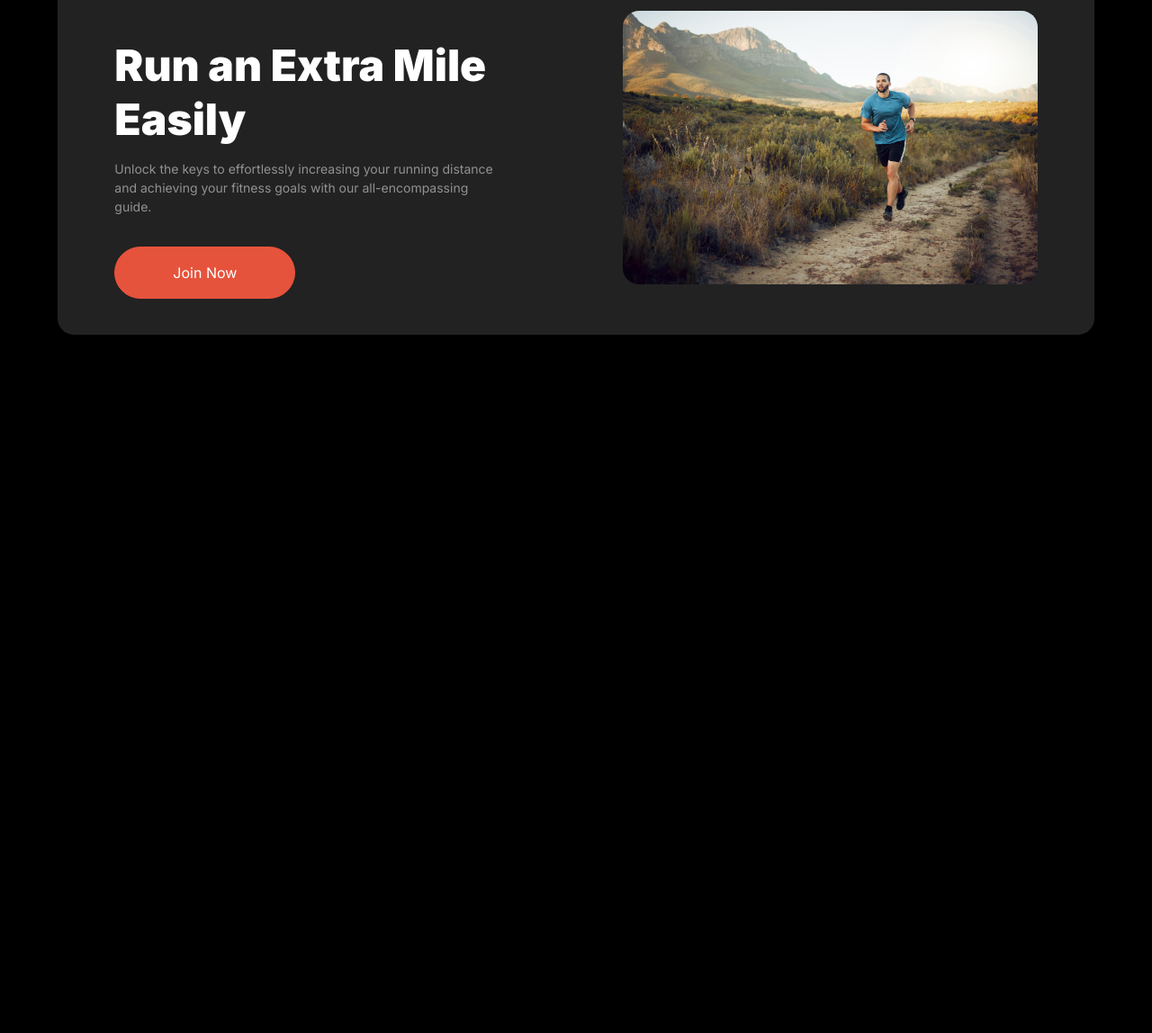
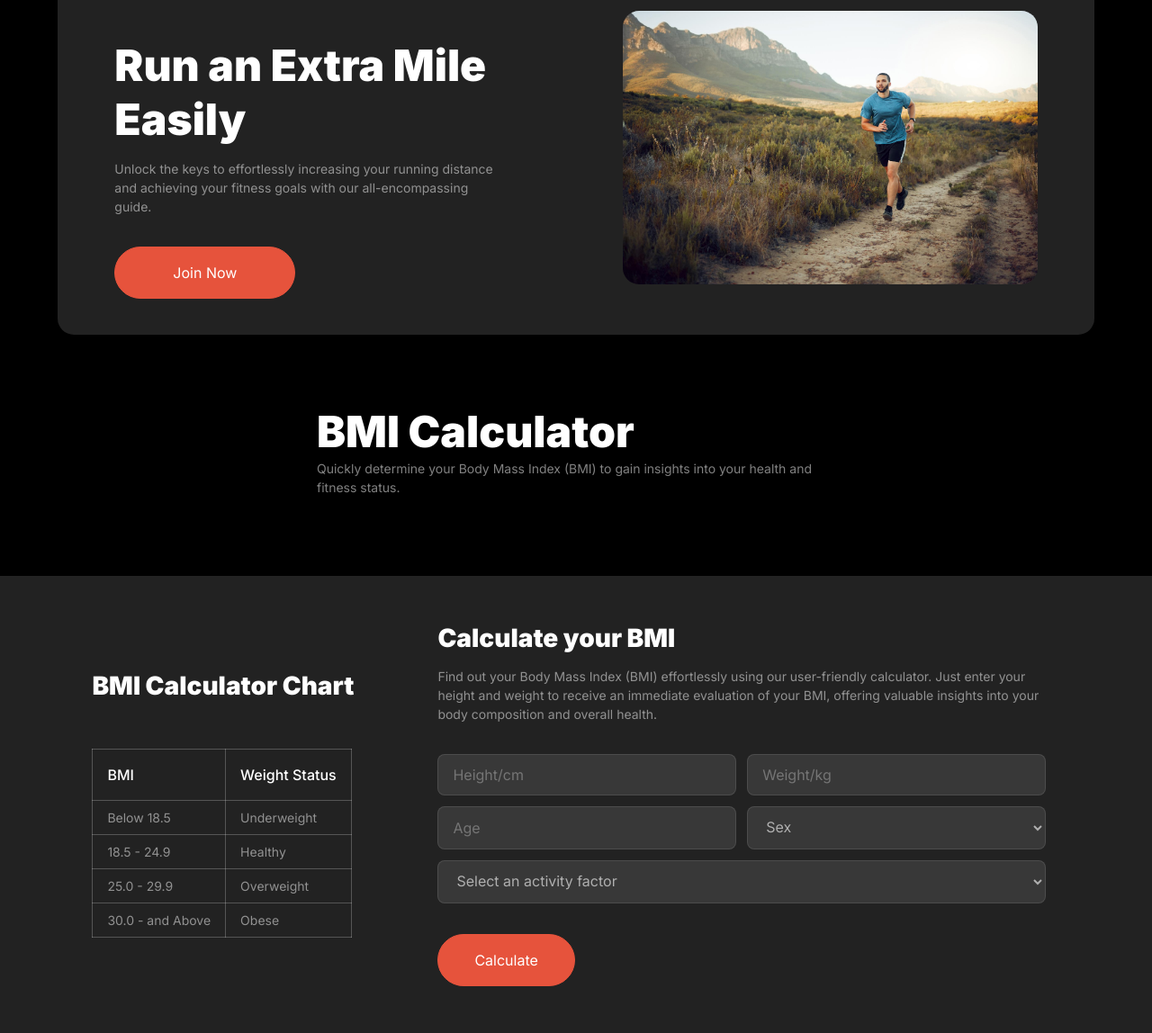
Before and after one commit to rukonuzzamantopu/assigment2, a plain HTML site: page index.html in a window 1280 px wide. Shown: the part 1394-2542 px from the top of the page at 90% size. Before the commit the page ends 1766 px from the top, so only its background shows below. Drawn offline with Linux system fonts and the light colour scheme.

Commit message:
bmi calculator

```diff
--- a/index.css
+++ b/index.css
@@ -291,3 +291,96 @@ a {
   width: 100%;
   border-radius: 1.13rem;
 }
+/* bmi-calculator styles starts here */
+.bmi-calculator-title {
+  margin-top: 4.875rem;
+}
+.bmi-calculator-title-content {
+  width: 50%;
+  margin-inline: auto;
+}
+.bmi-calculator-title-content h1 {
+  color: var(--clr-white-1);
+  font-size: 3rem;
+  font-weight: var(--black);
+}
+.bmi-calculator-title-content p {
+  color: var(--clr-gray-1);
+  font-size: 0.875rem;
+}
+/* bmi-calculator styles ends here */
+
+/* bmi-calculator styles starts here */
+.bmi {
+  background: rgb(34, 34, 34);
+  margin-top: 5.5rem;
+  padding: 3.25rem 0;
+}
+.bmi-calculator {
+  justify-content: space-evenly;
+  align-items: center;
+}
+.bmi-calculator-chart {
+  width: 30%;
+}
+.bmi-calculator-chart h3 {
+  color: var(--clr-white-1);
+  font-size: 1.75rem;
+  font-weight: var(--black);
+}
+.bmi-calculator-chart table {
+  border: 0.06rem solid rgb(255 255 255 / 23%);
+  margin-top: 3.25rem;
+  border-collapse: collapse;
+}
+.bmi-calculator-chart th {
+  color: var(--clr-white-1);
+  font-size: 1rem;
+  font-weight: var(--medium);
+  text-align: left;
+  padding: 1rem;
+  border: 0.06rem solid rgb(255 255 255 / 23%);
+}
+.bmi-calculator-chart td {
+  color: var(--clr-gray-1);
+  font-size: 0.875rem;
+  padding: 0.5rem 1rem;
+  border: 0.06rem solid rgb(255 255 255 / 23%);
+}
+.bmi-calculator-form {
+  width: 60%;
+}
+.bmi-calculator-form h3 {
+  color: var(--clr-white-1);
+  font-size: 1.75rem;
+  font-weight: var(--black);
+}
+.bmi-calculator-form p {
+  color: var(--clr-gray-1);
+  font-size: 0.875rem;
+  margin-top: 0.875rem;
+}
+.bmi-form {
+  display: grid;
+  grid-template-columns: repeat(2, 48%);
+  gap: 0.75rem;
+  margin: 2.125rem 0;
+}
+.bmi-form > input,
+select {
+  padding: 0.75rem 1rem;
+  border-radius: 0.5rem;
+  background: rgba(255, 255, 255, 0.1);
+  border: 1px solid rgba(255, 255, 255, 0.1);
+  color: rgba(255, 255, 255, 0.6);
+  font-size: 1rem;
+}
+.bmi-form input {
+  color: rgba(255, 255, 255, 0.6);
+  font-size: 1rem;
+}
+#activity {
+  grid-column-start: -3;
+  grid-column-end: -1;
+}
+/* bmi-calculator styles ends here */
--- a/index.html
+++ b/index.html
@@ -119,3 +119,71 @@
           <img src="./images/run.jpg" alt="" />
         </div>
       </section>
+
+
+      <!-- bmi section start -->
+
+
+      <section class="bmi-calculator-title section">
+        <div class="bmi-calculator-title-content">
+          <h1>BMI Calculator</h1>
+          <p>
+            Quickly determine your Body Mass Index (BMI) to gain insights into your health and fitness status.
+          </p>
+        </div>
+      </section>
+
+      <section class="bmi">
+        <section class="bmi-calculator section display-flex">
+          <div class="bmi-calculator-chart">
+            <h3>BMI Calculator Chart</h3>
+            <table>
+              <thead>
+                <tr>
+                  <th>BMI</th>
+                  <th>Weight Status</th>
+                </tr>
+              </thead>
+              <tbody>
+                <tr>
+                  <td>Below 18.5</td>
+                  <td>Underweight</td>
+                </tr>
+                <tr>
+                  <td>18.5 - 24.9</td>
+                  <td>Healthy</td>
+                </tr>
+                <tr>
+                  <td>25.0 - 29.9</td>
+                  <td>Overweight</td>
+                </tr>
+                <tr>
+                  <td>30.0 - and Above</td>
+                  <td>Obese</td>
+                </tr>
+              </tbody>
+            </table>
+          </div>
+
+          <div class="bmi-calculator-form">
+            <h3>Calculate your BMI</h3>
+            <p>
+              Find out your Body Mass Index (BMI) effortlessly using our user-friendly calculator. Just enter your height and weight to receive an immediate evaluation of your BMI, offering valuable insights into your body composition and overall health.
+            </p>
+            <form class="bmi-form">
+              <input type="text" name="" id="" placeholder="Height/cm" />
+              <input type="text" placeholder="Weight/kg" />
+              <input type="text" placeholder="Age" />
+              <select name="" id="">
+                <option value="Sex">Sex</option>
+              </select>
+              <select name="" id="activity">
+                <option value="Select an activity factor">
+                  Select an activity factor
+                </option>
+              </select>
+            </form>
+            <button class="btn">Calculate</button>
+          </div>
+        </section>
+      </section>
```
